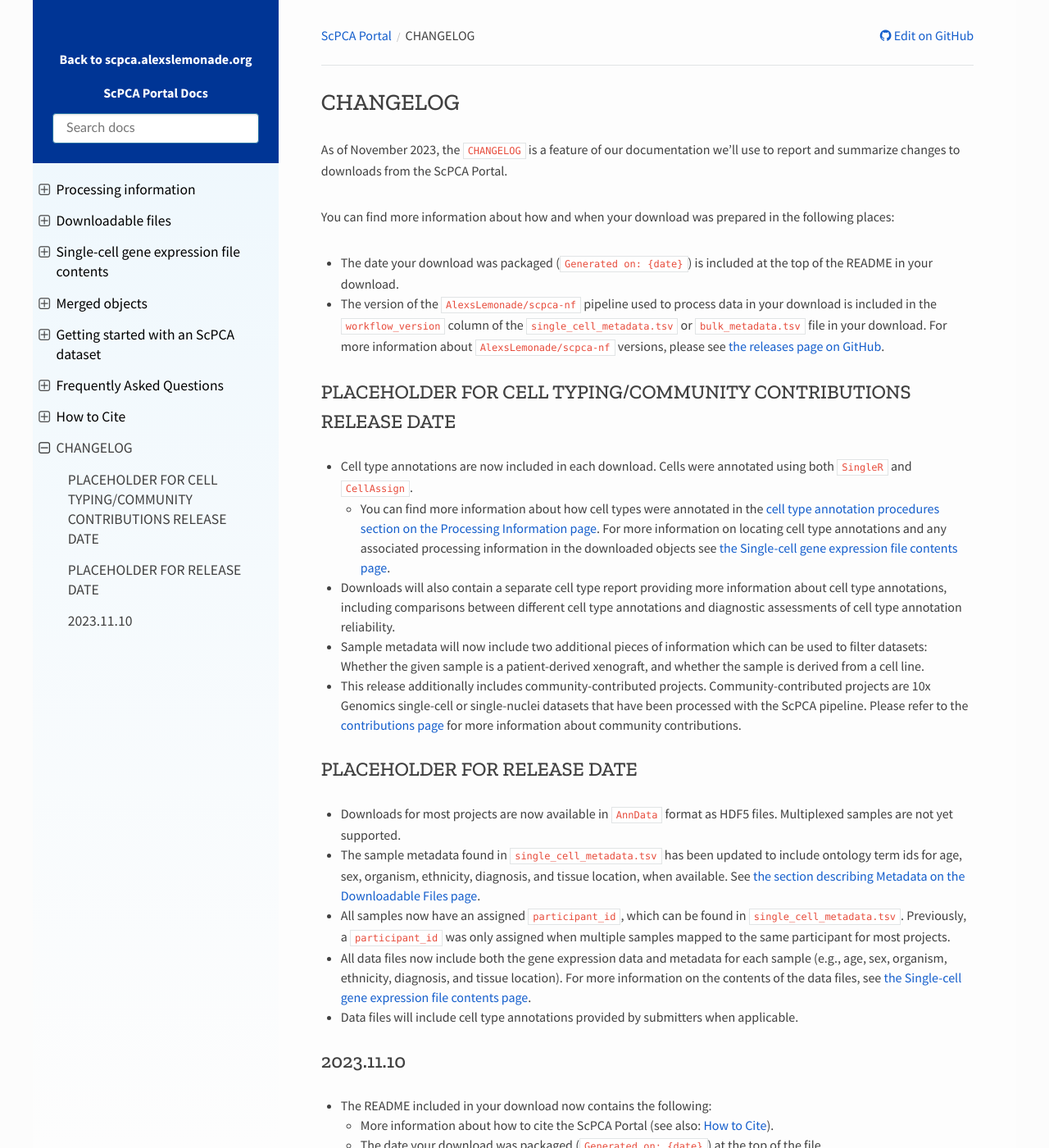
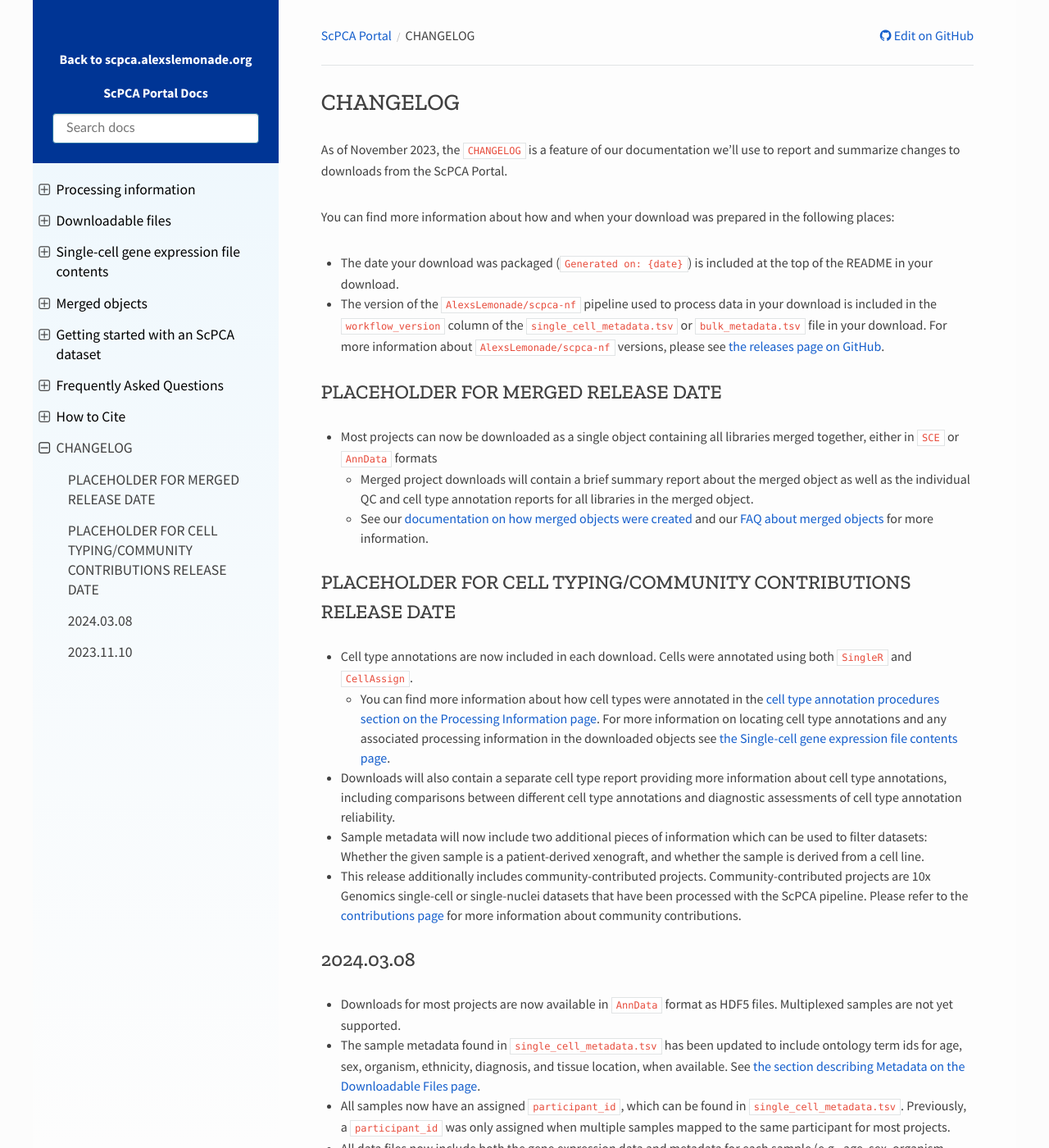
Before and after one commit to DongzeHE/scpca-docs, a Sphinx documentation site: the page built from docs/CHANGELOG.md, in a window 1280 px wide and 1400 px high. Shown: the whole window at 82% size. Built offline with Sphinx 7.4.7 and the Read the Docs theme 2.0.0, drawn with Linux system fonts in a browser that asks for light colours.

Commit message:
merged object changelog, take 1

```diff
--- a/docs/CHANGELOG.md
+++ b/docs/CHANGELOG.md
@@ -11,6 +11,13 @@ For more information about `AlexsLemonade/scpca-nf` versions, please see [the re
 <!-------------------------------------------------->
 <!-- PUT THE NEW CHANGELOG ENTRY RIGHT BELOW THIS -->
 <!-------------------------------------------------->
+
+## PLACEHOLDER FOR MERGED RELEASE DATE
+
+
+* Most projects can now be downloaded as a single object containing all libraries merged together, either in `SCE` or `AnnData` formats
+  * Merged project downloads will contain a brief summary report about the merged object as well as the individual QC and cell type annotation reports for all libraries in the merged object.
+  * See our {ref}`documentation on how merged objects were created<processing_information:merged objects>` and our {ref}`FAQ about merged objects<faq:When should I download a project as a merged object?>` for more information.
 
 
 ## PLACEHOLDER FOR CELL TYPING/COMMUNITY CONTRIBUTIONS RELEASE DATE
@@ -26,7 +33,7 @@ Community-contributed projects are 10x Genomics single-cell or single-nuclei dat
 Please refer to the [contributions page](https://scpca.alexslemonade.org/contribute) for more information about community contributions.
 
 
-## PLACEHOLDER FOR RELEASE DATE
+## 2024.03.08
 
 * Downloads for most projects are now available in [`AnnData`](https://anndata.readthedocs.io/en/latest/index.html) format as HDF5 files.
 Multiplexed samples are not yet supported.
```
